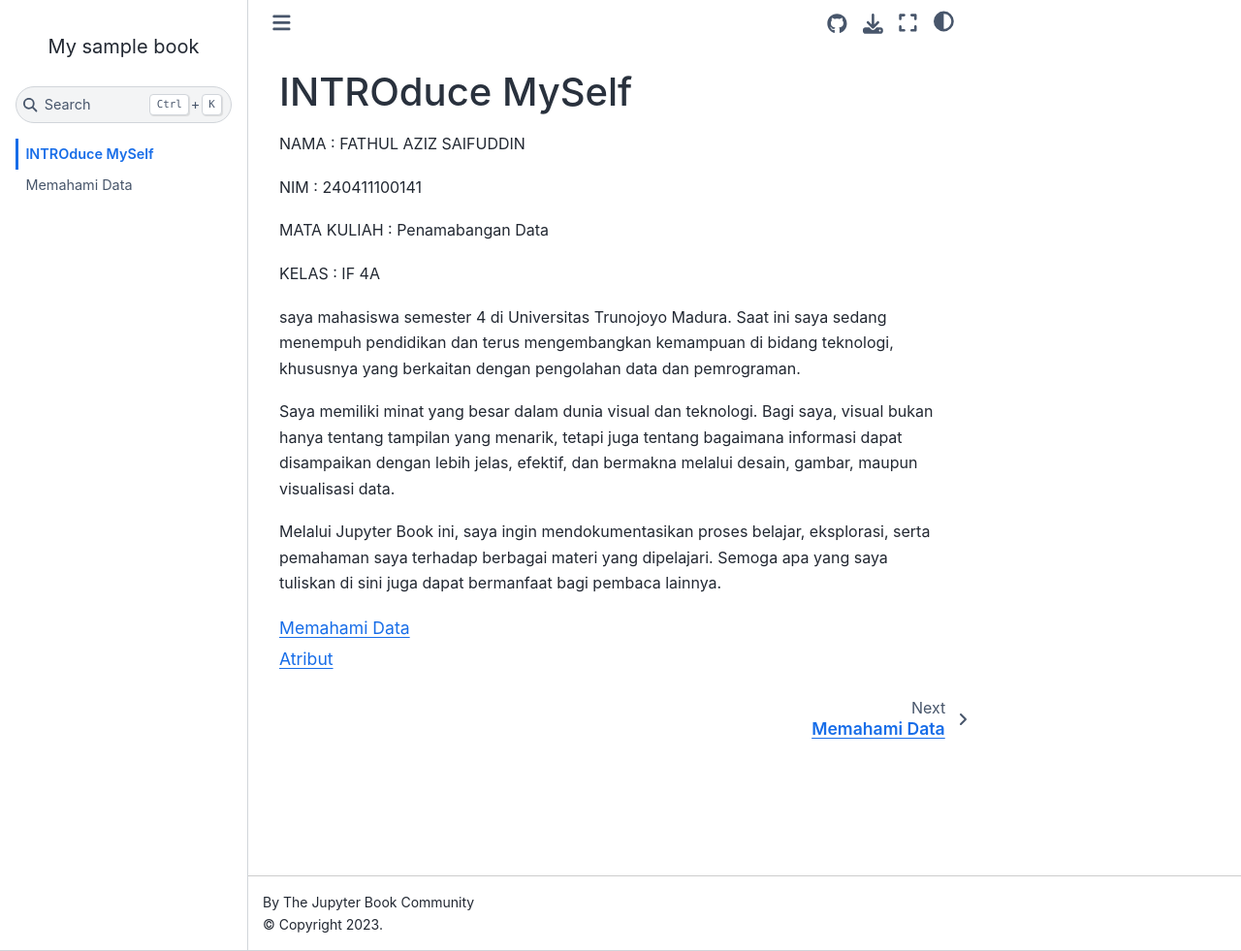
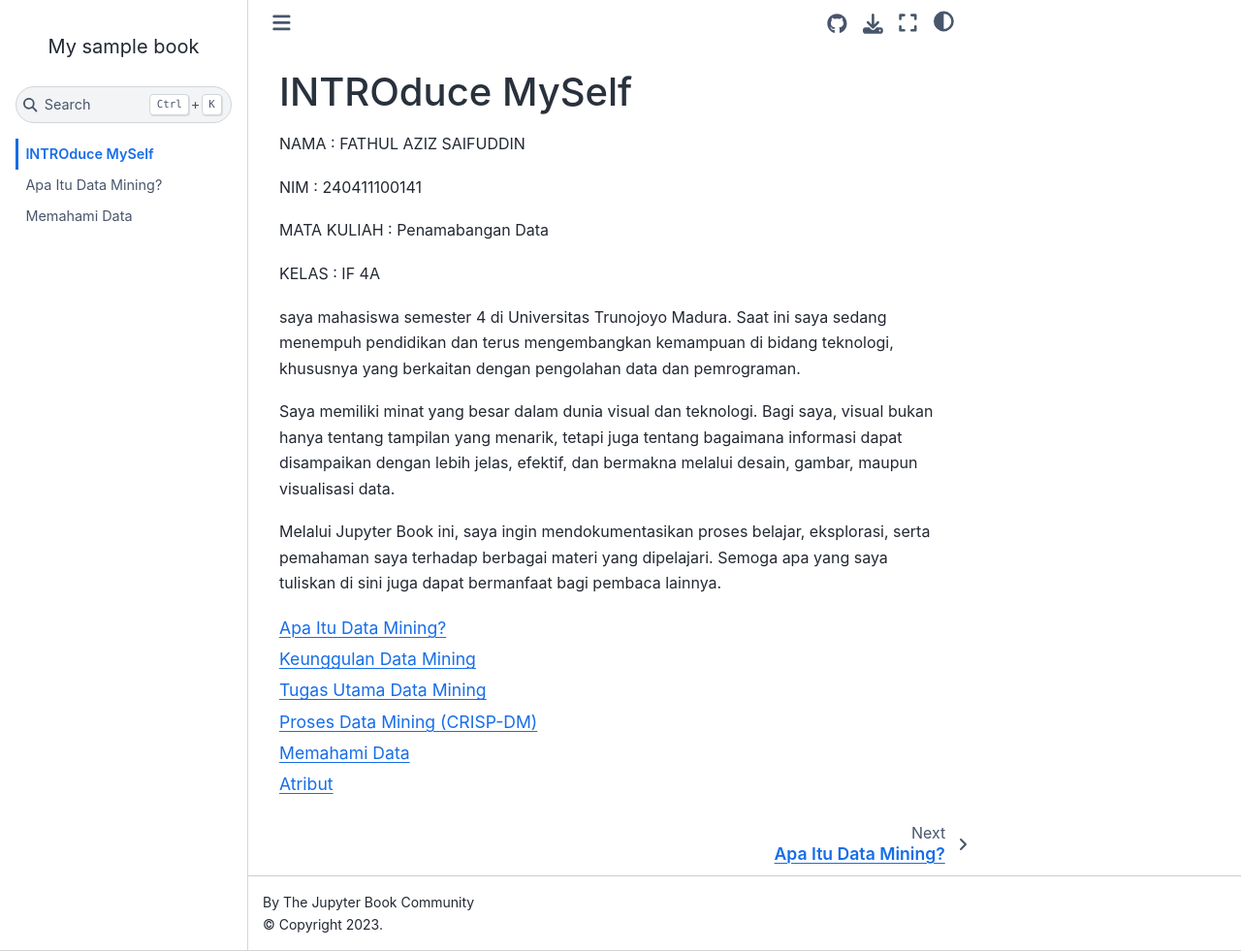
Before and after one commit to azes24/Pendata, a Jupyter Book: the page built from intro.md, in a window 1280 px wide and 981 px high. Shown: the whole window at 97% size. Built offline with Jupyter Book 1.0.4 settings and Sphinx 7.4.7 and the Sphinx Book theme 1.1.4, drawn with Linux system fonts in a browser that asks for light colours; part of the change alters nothing that is shown.

Commit message:
Update materi

```diff
--- a/_toc.yml
+++ b/_toc.yml
@@ -4,4 +4,5 @@
 format: jb-book
 root: intro
 chapters:
+- file: pengantar_data_mining
 - file: Memahami_Data
--- /dev/null
+++ b/pengantar_data_mining.md
@@ -0,0 +1,75 @@
+# Apa Itu Data Mining?
+
+Data mining adalah proses mengekstraksi informasi yang tidak terlihat secara langsung, sebelumnya tidak diketahui, dan berpotensi bermanfaat dari sekumpulan data dalam jumlah besar.
+
+Perkembangan teknologi informasi dan internet menyebabkan pertumbuhan data yang sangat pesat di berbagai sektor. Banyak transaksi dilakukan secara digital sehingga menghasilkan data dalam volume dan variasi yang besar. Kondisi ini sering disebut sebagai *“kaya data tetapi miskin pengetahuan”*, karena meskipun data melimpah, belum tentu memberikan manfaat tanpa proses analisis yang tepat.
+
+Data mining hadir sebagai solusi untuk menganalisis data besar atau kompleks secara otomatis guna menemukan pola, kecenderungan, atau informasi penting yang tersembunyi.
+
+Secara analogi, data mining seperti proses menambang emas dari tanah dan batuan — mencari sesuatu yang bernilai dari bahan mentah yang banyak dan tidak terstruktur.
+
+Data mining melibatkan berbagai disiplin ilmu seperti:
+- Statistik
+- Matematika
+- Kecerdasan Buatan (Artificial Intelligence)
+- Machine Learning
+
+Istilah lain yang memiliki makna serupa dengan data mining:
+- Knowledge Discovery in Databases (KDD)
+- Knowledge Extraction
+- Data/Pattern Analysis
+- Business Intelligence
+- Data Archaeology
+
+---
+
+# Keunggulan Data Mining
+
+Berbeda dengan statistik tradisional yang umumnya menganalisis data masa lalu untuk menjelaskan kondisi sebelumnya, data mining tidak hanya melihat ke belakang tetapi juga membangun model untuk memprediksi masa depan.
+
+Keunggulan utama data mining:
+
+- Menemukan pola yang sebelumnya tidak terlihat
+- Membuat model prediksi
+- Membantu pengambilan keputusan yang lebih baik
+- Memberikan wawasan yang lebih mendalam terhadap data
+
+---
+
+# Tugas Utama Data Mining
+
+Aktivitas utama dalam data mining meliputi:
+
+- Mencari informasi bisnis yang bernilai dari basis data besar
+- Mengidentifikasi pola atau hubungan dalam data
+- Melakukan klasifikasi dan prediksi
+- Mendukung strategi bisnis berbasis data
+
+---
+
+# Proses Data Mining (CRISP-DM)
+
+Salah satu model proses standar dalam data mining adalah **CRISP-DM (Cross Industry Standard Process for Data Mining)**.
+
+CRISP-DM menggambarkan siklus hidup proyek data mining dan terdiri dari beberapa tahapan utama.
+
+---
+
+## 1. Memahami Bisnis (Business Understanding)
+
+Tahap awal yang berfokus pada pemahaman tujuan dan kebutuhan bisnis.
+
+### a. Menentukan Tujuan Bisnis
+- Memahami apa yang ingin dicapai oleh organisasi
+- Mengidentifikasi faktor penting yang mempengaruhi hasil proyek
+- Menerjemahkan tujuan bisnis ke dalam tujuan data mining
+
+### b. Membuat Rencana Proyek
+- Menyusun langkah-langkah pengerjaan proyek
+- Menentukan metode dan tools yang digunakan
+- Menyusun strategi pencapaian tujuan
+
+### c. Menilai Situasi dan Kondisi
+- Mengidentifikasi sumber daya yang tersedia
+- Memahami kendala dan asumsi
+- Menganalisis lingkungan bisnis
```
